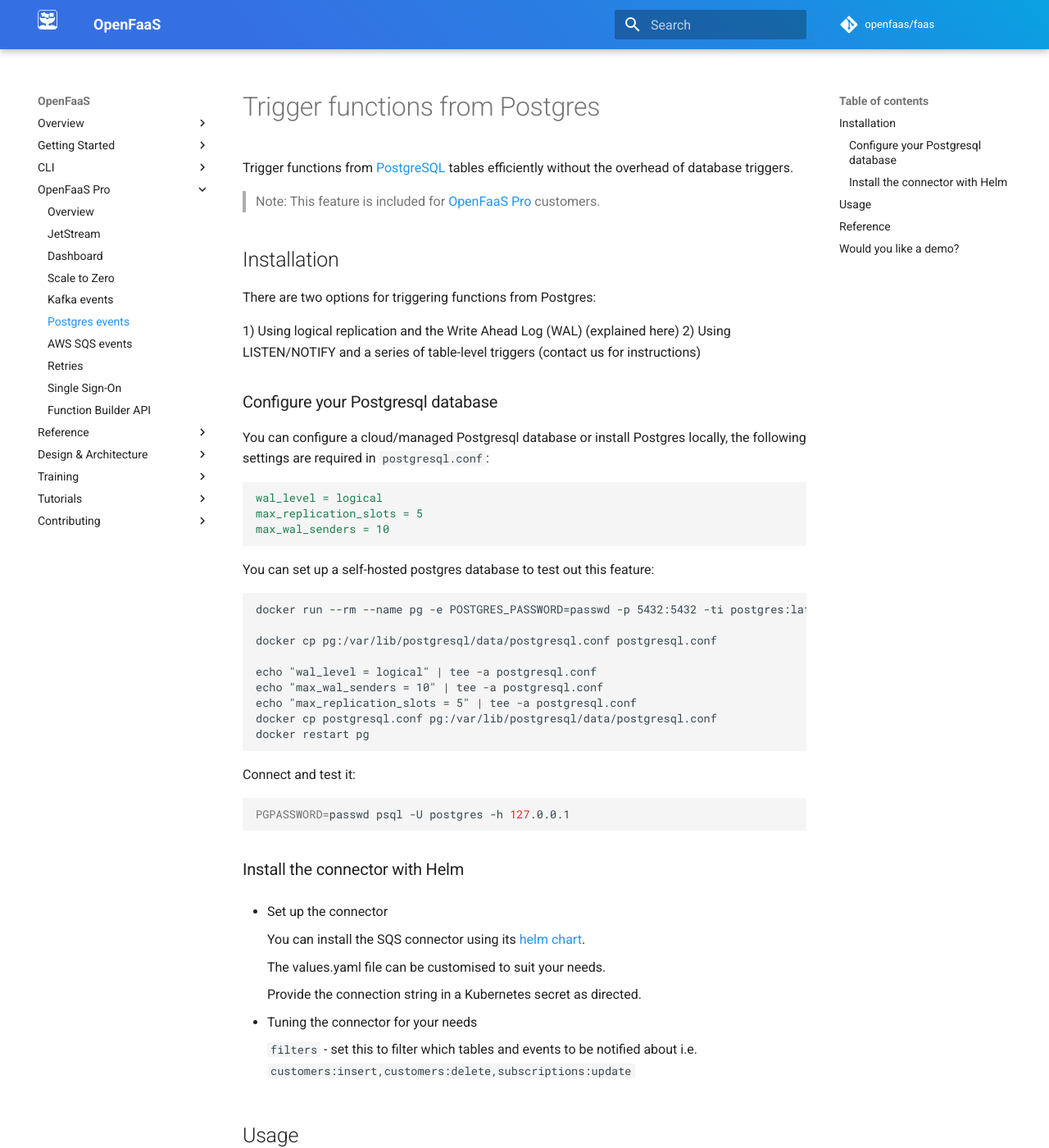
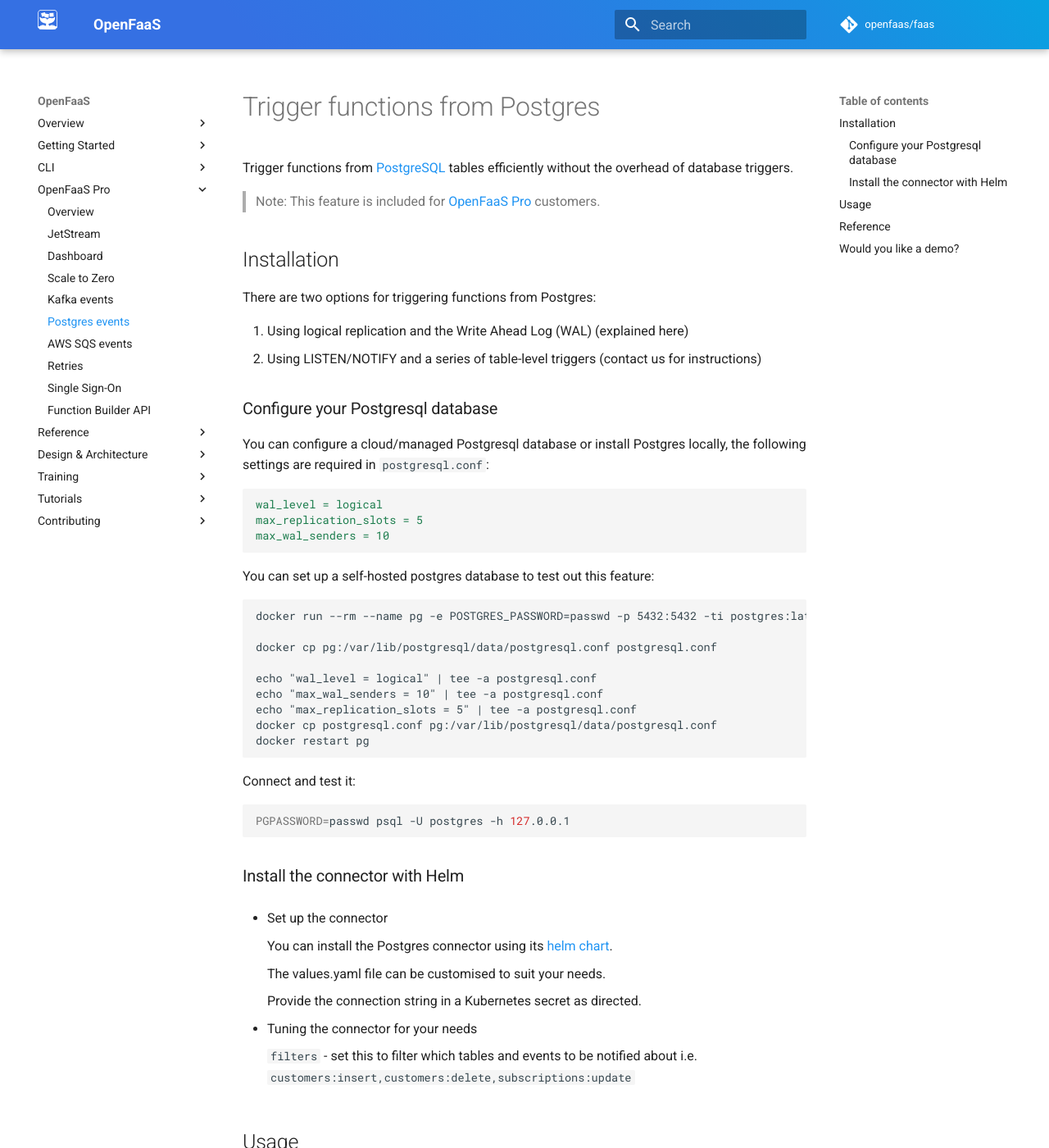
Before and after one commit to openfaas/docs, an MkDocs documentation site: the page built from docs/openfaas-pro/postgres-events.md, in a window 1280 px wide and 1400 px high. Shown: the whole window at 82% size. Built offline with MkDocs 1.6.1 and Material for MkDocs 9.7.7, drawn with Linux system fonts in a browser that asks for light colours; comment, search, counter and statistics services are not loaded.

Commit message:
Fix numbering and connector name
Signed-off-by: Han Verstraete (OpenFaaS Ltd) <han@openfaas.com>

```diff
--- a/docs/openfaas-pro/postgres-events.md
+++ b/docs/openfaas-pro/postgres-events.md
@@ -8,8 +8,8 @@ Trigger functions from [PostgreSQL](https://www.postgresql.org/) tables efficien
 
 There are two options for triggering functions from Postgres:
 
-1) Using logical replication and the Write Ahead Log (WAL) (explained here)
-2) Using LISTEN/NOTIFY and a series of table-level triggers (contact us for instructions)
+1. Using logical replication and the Write Ahead Log (WAL) (explained here)
+2. Using LISTEN/NOTIFY and a series of table-level triggers (contact us for instructions)
 
 ### Configure your Postgresql database
 
@@ -45,7 +45,7 @@ PGPASSWORD=passwd psql -U postgres -h 127.0.0.1
 
 * Set up the connector
 
-    You can install the SQS connector using its [helm chart](https://github.com/openfaas/faas-netes/tree/master/chart/postgres-connector).
+    You can install the Postgres connector using its [helm chart](https://github.com/openfaas/faas-netes/tree/master/chart/postgres-connector).
 
     The values.yaml file can be customised to suit your needs.
 
```
